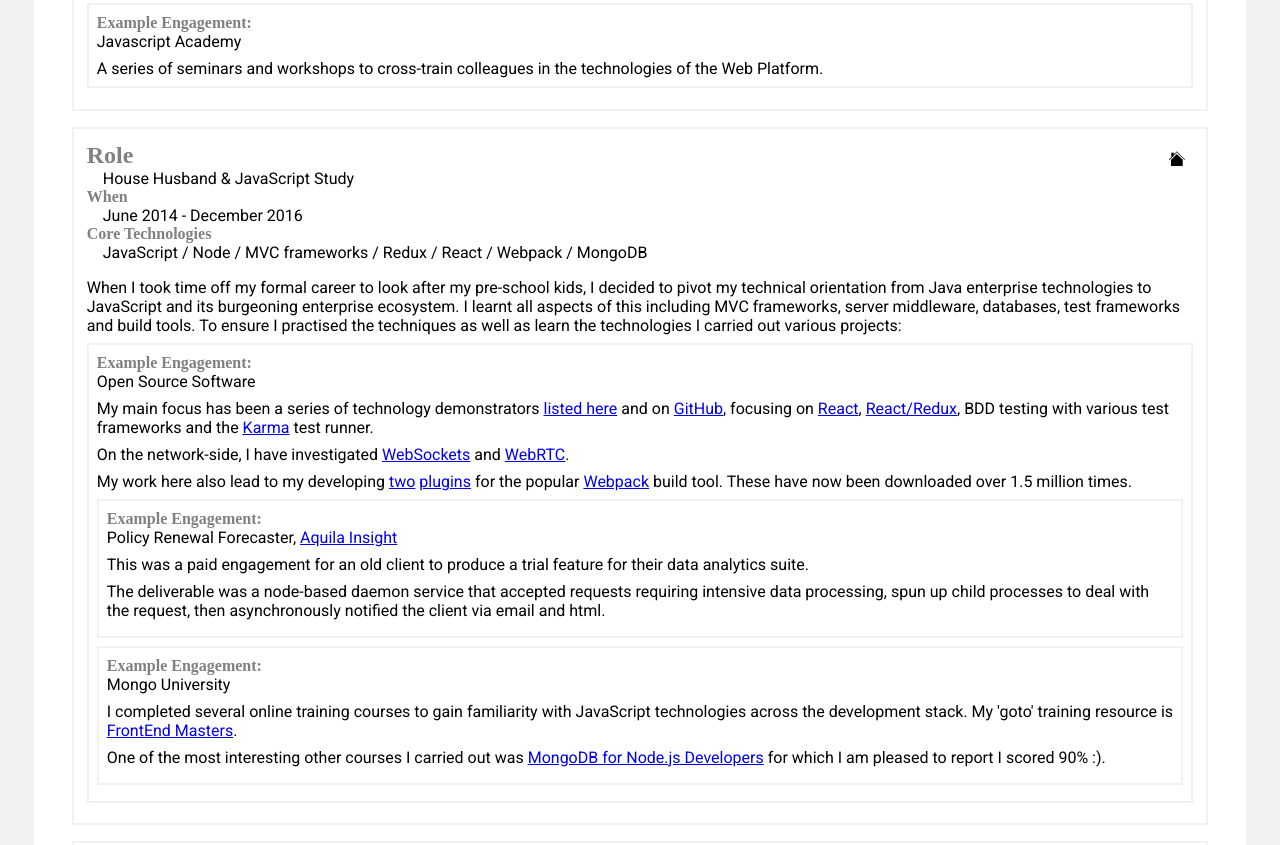
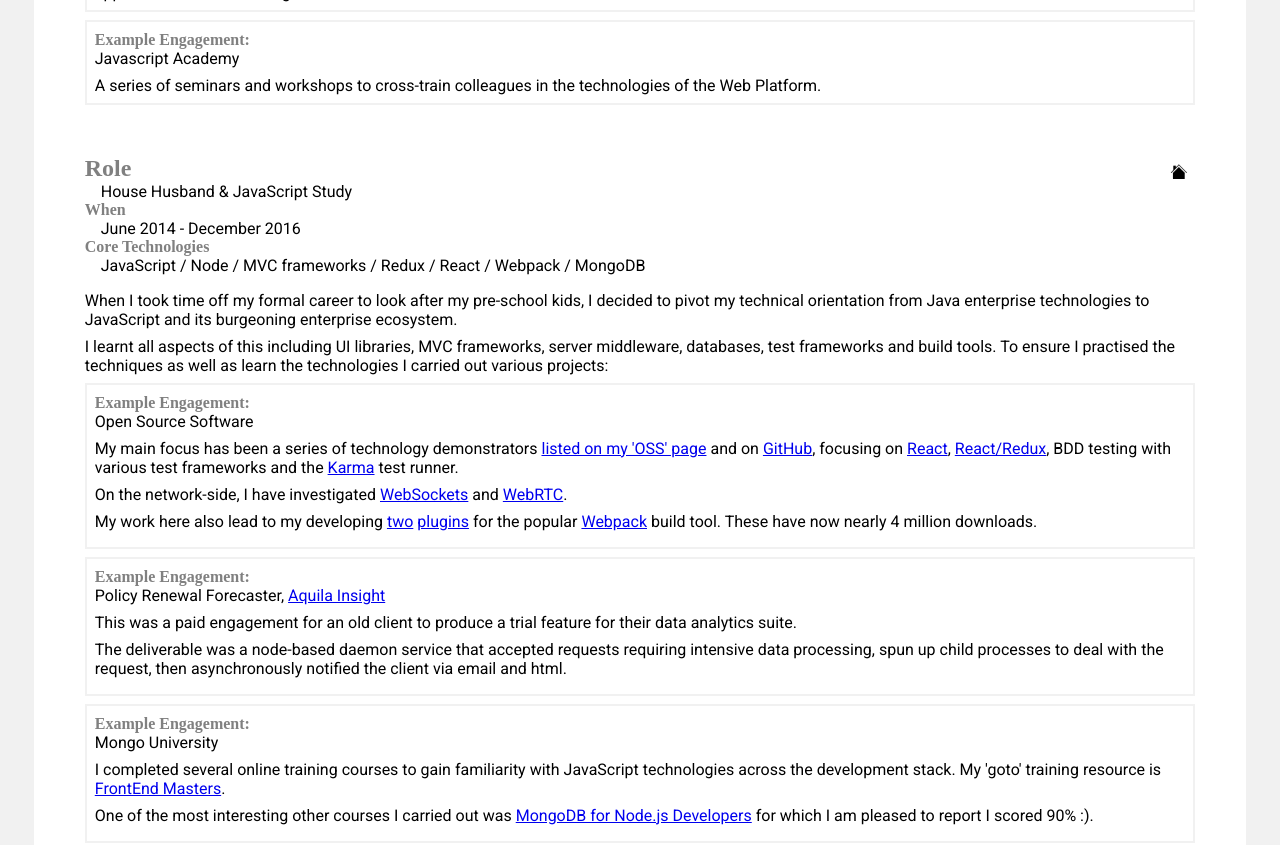
Before and after one commit to numical/numical-website, a plain HTML site: page cv.html in a window 1280 px wide. Shown: the part 2313-3158 px from the top of the page. Drawn offline with Linux system fonts and the light colour scheme.

Commit message:
CV print formatting

```diff
--- a/cv.html
+++ b/cv.html
@@ -113,7 +113,7 @@
     </h2>
     <div class="two_cols">
         <div>CITP, CEng., British Computer Society</div>
-        <div>BEng(Hons) 1 in Naval Architecture, University of Newcastle-upon-Tyne</div>
+        <div>BEng(Hons) 1 in Naval Architecture,<br />University of Newcastle-upon-Tyne</div>
     </div>
 </section>
 
@@ -167,7 +167,7 @@
         <div>UML <span class="duration">11+ years</span></div>
         <div>Ant/Maven/Hudson <span class="duration">10+ years</span></div>
         <div>BDD / TDD <span class="duration">7 years</span></div>
-        <div>Jasmine/Mocha/Jest & equivalents <span class="duration">4 years</span></div>
+        <div>Mocha/Jest & equivalents <span class="duration">4 years</span></div>
         <div>JUnit/Cucumber & equivalents <span class="duration">10+ years</span></div>
     </div>
 </section>
@@ -241,8 +241,9 @@
         <section>
             <p>When I took time off my formal career to look after my pre-school kids, I decided to pivot my technical
                 orientation
-                from Java enterprise technologies to JavaScript and its burgeoning enterprise ecosystem. I learnt all
-                aspects of this including MVC frameworks, server middleware, databases, test frameworks and build tools.
+                from Java enterprise technologies to JavaScript and its burgeoning enterprise ecosystem. </p>
+            <p>I learnt all
+                aspects of this including UI libraries, MVC frameworks, server middleware, databases, test frameworks and build tools.
                 To ensure
                 I practised the techniques as well as learn the technologies I carried out various projects:
             </p>
@@ -251,8 +252,7 @@
 
                 <p>
                     My main focus has been a series of technology demonstrators <a
-                        href="https://www.numical.com/oss.html">listed
-                    here</a> and on <a href="https://github.com/numical">GitHub</a>, focusing on <a
+                        href="https://www.numical.com/oss.html">listed on my 'OSS' page</a> and on <a href="https://github.com/numical">GitHub</a>, focusing on <a
                         href="https://facebook.github.io/react/">React</a>, <a
                         href="http://redux.js.org/docs/basics/UsageWithReact.html">React/Redux</a>, BDD testing with
                     various
@@ -266,9 +266,8 @@
                 <p>My work here also lead to my developing <a
                         href="https://github.com/numical/script-ext-html-webpack-plugin">two</a> <a
                         href="https://github.com/numical/style-ext-html-webpack-plugin">plugins</a> for the popular <a
-                        href="https://webpack.github.io/docs/">Webpack</a> build tool. These have now been downloaded
-                    over
-                    1.5 million times.</p>
+                        href="https://webpack.github.io/docs/">Webpack</a> build tool. These have now nearly 4 million downloads.</p>
+            </div>
             <div class="example_engagement">
                 <p>Policy Renewal Forecaster, <a href="http://www.aquilainsight.com">Aquila Insight</a></p>
                 <p>This was a paid engagement for an old client to produce a trial feature for their data analytics
@@ -294,7 +293,6 @@
                     Developers</a> for which I am pleased to report I scored 90% :).
                 <p>
 
-                </div>
             </div>
         </section>
     </section>
--- a/cv/cv.css
+++ b/cv/cv.css
@@ -17,18 +17,12 @@
 }
 
 section {
-  background-color:white;
+  background-color: white;
   padding: 1vw;
   margin: 1rem 2vw;
   border-radius: 1rem;
 }
 
-section section {
-  border-color: rgb(241,241,241);
-  border-width: 2px;
-  border-radius: 0;
-  border-style: solid;
-}
 
 section section section {
   border-style: none;
@@ -162,7 +156,7 @@
     display: none;
   }
 
-  #career_summary, #jpmorgan, #spektra, #synamic {
+  #career_summary, #spektra, #synamic {
     page-break-before: always;
   }
 
```
Lines whose indentation alone changed are shown as unchanged.
